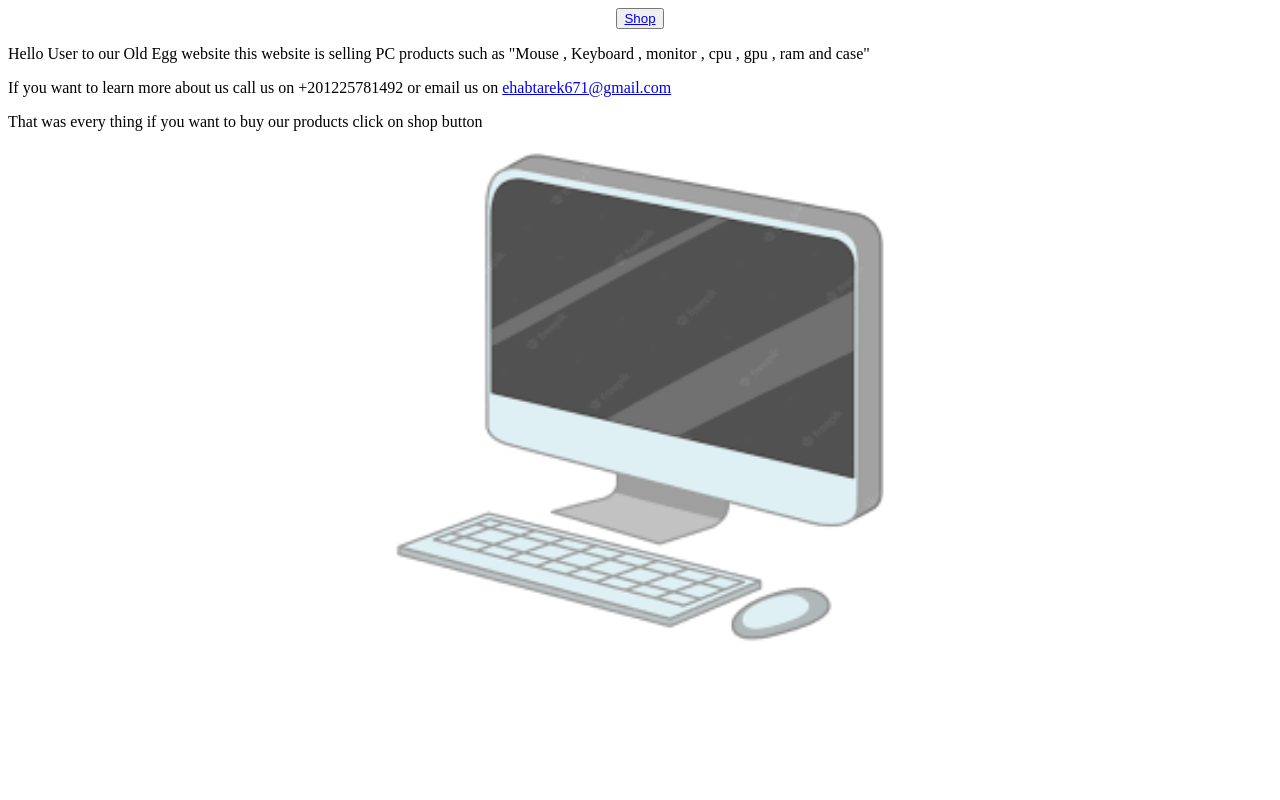
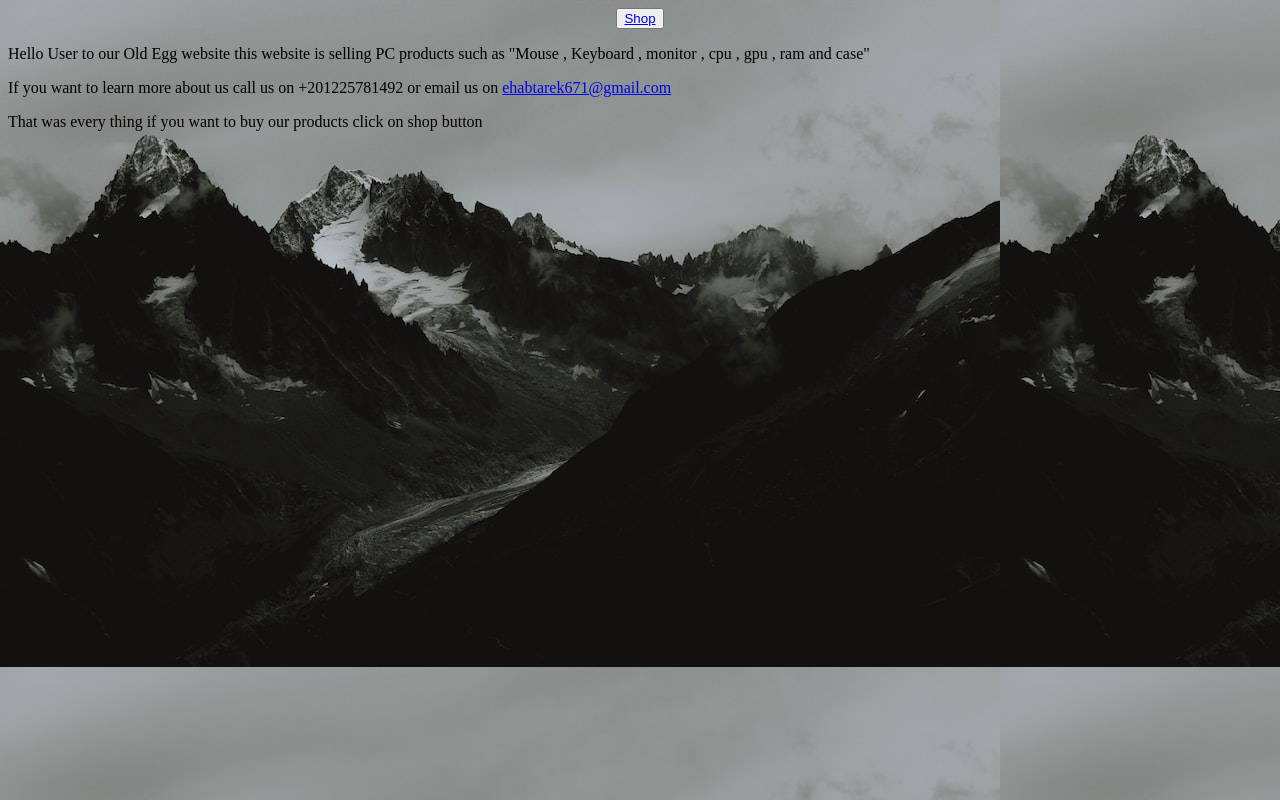
Before and after one commit to ehabtarek671/oldegg.github.io, a plain HTML site: page index.html in a window 1280 px wide. Drawn offline with Linux system fonts and the light colour scheme.

Commit message:
background
sd

```diff
--- a/index.html
+++ b/index.html
@@ -6,7 +6,7 @@
     <meta name="viewport" content="width=device-width, initial-scale=1.0">
     <title>Home</title>
 </head>
-<body>
+<body background="/contents/mountain.png">
  <center><button><a href="shop.html">Shop</a></button></center>
  <b></b>
  <p>Hello User to our Old Egg website this website is selling PC products such as "Mouse , Keyboard , monitor , cpu , gpu , ram and case"</p>
@@ -15,6 +15,5 @@
 <b></b>
 <p>That was every thing if you want to buy our products click on shop button</p>
 <b></b>
-<center><img src="/contents/pc2.png" height="500" width="500" alt="Sorry"></center>
 </body>
 </html>
```
Also changed, not shown: contents/mountain.png (added).
